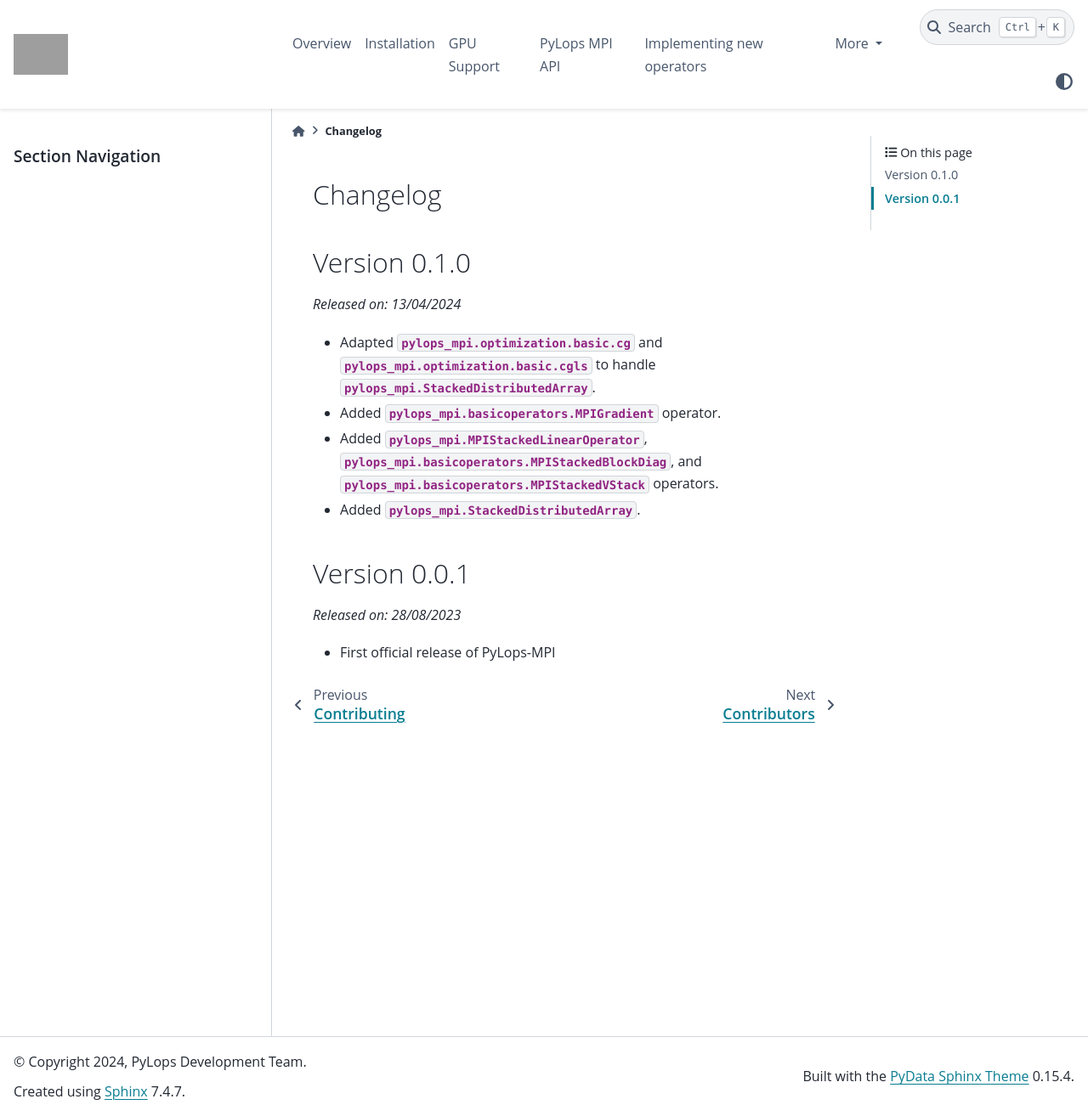
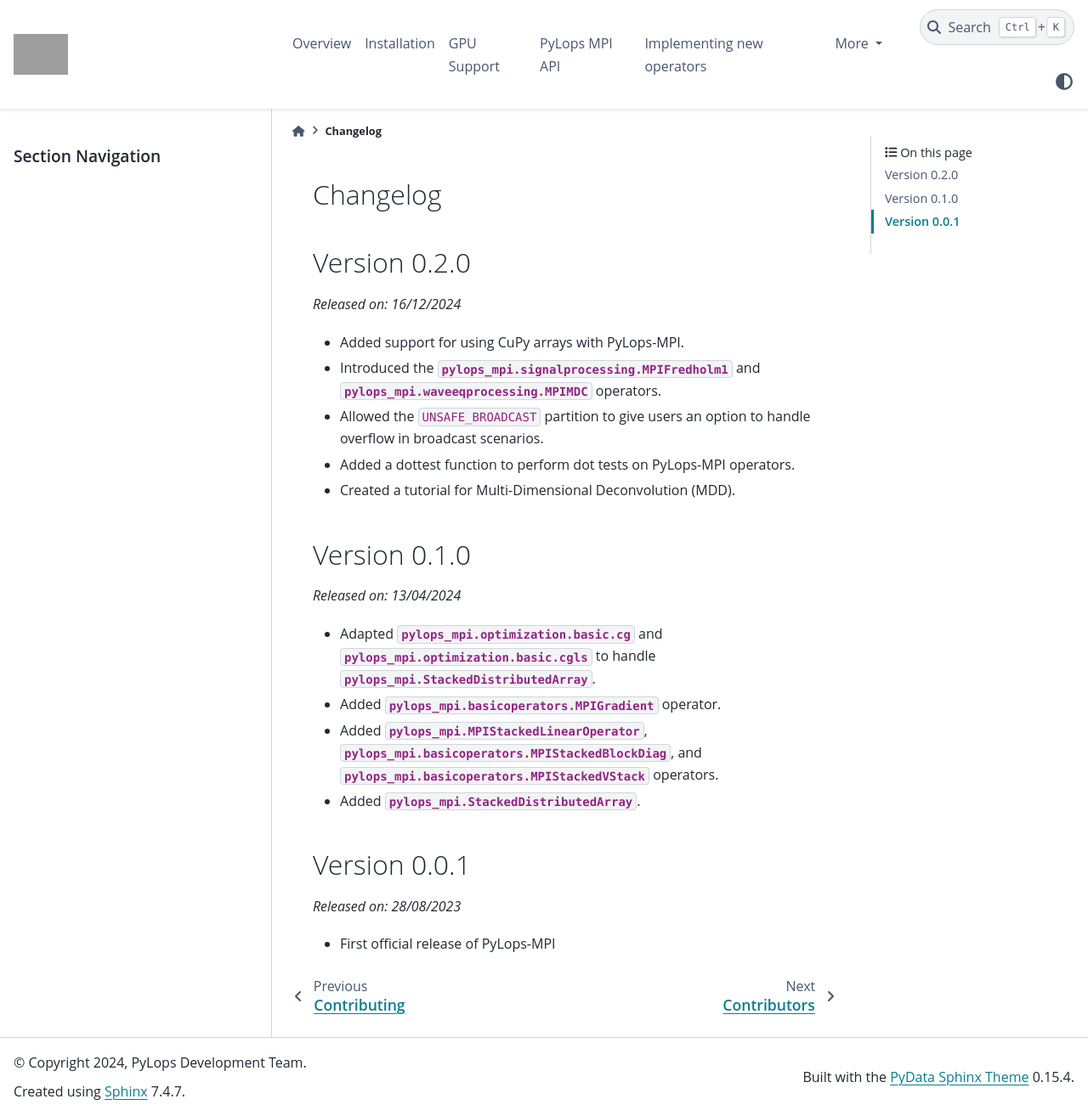
Before and after one commit to PyLops/pylops-mpi, a Sphinx documentation site: the page built from docs/source/changelog.rst, in a window 1280 px wide and 1314 px high. Shown: the whole window at 85% size. Built offline with Sphinx 7.4.7 and the PyData theme 0.15.4, drawn with Linux system fonts in a browser that asks for light colours; pages that are not in the unit, such as notebooks, are missing from menus; comment, search, counter and statistics services are not loaded; grey boxes are pictures that could not be loaded.

Commit message:
Update Changelog

```diff
--- a/docs/source/changelog.rst
+++ b/docs/source/changelog.rst
@@ -2,6 +2,17 @@
 
 Changelog
 =========
+
+Version 0.2.0
+-------------
+
+*Released on: 16/12/2024*
+
+* Added support for using CuPy arrays with PyLops-MPI.
+* Introduced the :class:`pylops_mpi.signalprocessing.MPIFredholm1` and :class:`pylops_mpi.waveeqprocessing.MPIMDC` operators.
+* Allowed the ``UNSAFE_BROADCAST`` partition to give users an option to handle overflow in broadcast scenarios.
+* Added a dottest function to perform dot tests on PyLops-MPI operators.
+* Created a tutorial for Multi-Dimensional Deconvolution (MDD).
 
 Version 0.1.0
 -------------
```
Also changed, not shown: CHANGELOG.md (+7 -0 lines).
